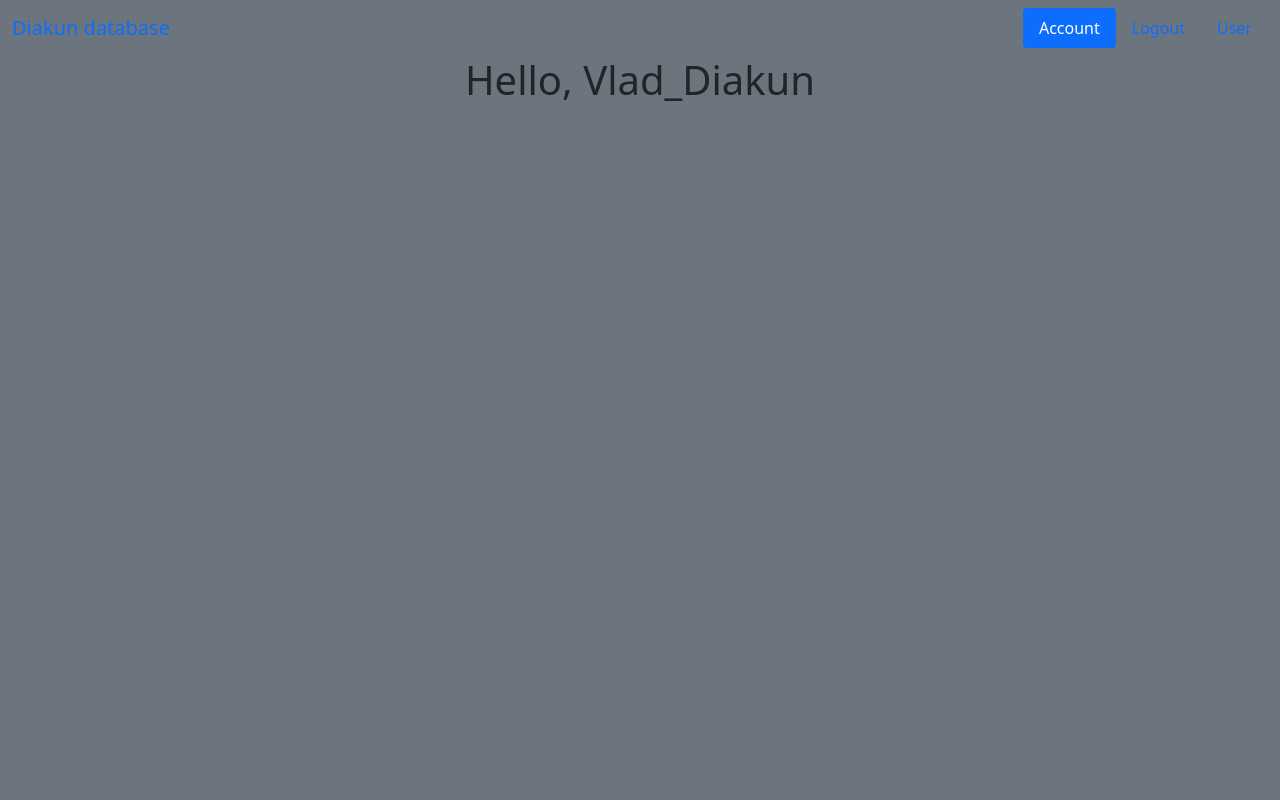
After one commit to AkakiyBerula/Diakun_Labs7-, a Flask app: page /account in a window 1280 px wide. The commit adds this page. Run offline with Flask 2, Linux system fonts and the light colour scheme; a user stored in the database is signed in; some libraries are stand-ins or nearby versions.

Commit message:
lab9 done

```diff
--- a/app/templates/_render_field.html
+++ b/app/templates/_render_field.html
@@ -1,5 +1,5 @@
 {% macro render_field_group(field) %}
-<div class = "form-group ">
+<div class = "form-outline mb-4">
     {{ field.label(style = "margin-top: 20px;") }}
     {{ field(class_="form-control col-xs-3") }}
     <div style = "background-color: rgba(212, 0, 0, 0.3); padding-top: 5px">
@@ -20,7 +20,7 @@
 {% macro flash_message() %}
     {% with messages = get_flashed_messages(with_categories=true) %}
         {% if messages %}
-            <div class ="container mt-4" style = "padding-top: 10px;">
+            <div class ="container mt-4" style = "width: 100%; padding-top: 10px;">
                 {% for category, message in messages %}
                     <div class = "alert alert-{{category}} alert-dismissible" role="alert">
                         {{ message }}
--- /dev/null
+++ b/app/templates/account.html
@@ -0,0 +1,6 @@
+{% extends 'base.html' %}
+
+{% block content %}
+    <h1 class = "text-center">Hello, {{ current_user.username }}</h1>
+    <div class = "container" style="width: 40%; margin-left: 30%">{{ flash_message() }}</div>
+{% endblock %}
--- a/app/templates/base.html
+++ b/app/templates/base.html
@@ -4,8 +4,9 @@
         <meta charset="utf-8">
         <title>{{ title }}</title>
         <link href="{{url_for('static', filename = 'bootstrap/css/bootstrap.min.css')}}" rel="stylesheet">
+
     </head>
-    <body>
+    <body class="bg-secondary">
         {% include 'nav.html' %}
 
         {% block content %} {% endblock %}
--- a/app/templates/login.html
+++ b/app/templates/login.html
@@ -3,7 +3,7 @@
 {% block title %} {{ title }} {% endblock %}
 
 {% block content %}
-        <div class = "container">
+        <div class = "container" style="width: 50%; margin-left: 25%">
             <h1 class = "text-center">Log In!</h1>
             <form method="POST" action="{{ url_for('login')}}">
                 {{ form.csrf_token }}
@@ -13,4 +13,5 @@
                 {{ form.submit(class_ ="btn btn-outline btn-primary", style = "margin-top: 10px;") }}
                 {{ flash_message() }}
             </form>
+        </div>
 {% endblock %}
--- a/app/templates/nav.html
+++ b/app/templates/nav.html
@@ -1,14 +1,23 @@
-<nav class="navbar navbar-primary bg-light">
+<nav class="navbar navbar-primary">
     <div class="container-fluid">
         <a class="navbar-brand" href="#">Diakun database</a>
         <div class="nav">
-            <ul class="nav nav-pills nav-fill">
+            <ul class="nav nav-pills">
+                {% if current_user.is_authenticated  %}
+                <li class="nav-item">
+                    <a class="nav-link active" aria-current="page" href="{{url_for('account')}}">Account</a>
+                </li>
+                <li class="nav-item">
+                    <a class="nav-link" href="{{url_for('logout')}}">Logout</a>
+                </li>
+                {% else %}
                 <li class="nav-item">
                     <a class="nav-link active" aria-current="page" href="{{url_for('login')}}">Login</a>
                 </li>
                 <li class="nav-item">
                     <a class="nav-link" href="{{url_for('register')}}">Register</a>
                 </li>
+                {% endif %}
                 <li class="nav-item">
                    <a class="nav-link" href="{{url_for('users')}}">User</a>
                 </li>
--- a/app/templates/register.html
+++ b/app/templates/register.html
@@ -3,7 +3,7 @@
 {% block title %} {{ title }} {% endblock %}
 
 {% block content %}
-        <div class = "container">
+        <div class = "container"  style="width: 40%; margin-left: 30%">
             <h1 class = "text-center">Join Today</h1>
             <form method="POST" action="{{ url_for('register')}}">
                 {{ form.csrf_token }}
@@ -14,4 +14,5 @@
                 {{ form.submit(class_ ="btn btn-success", style = "margin-top: 20px;") }}
                 {{ flash_message() }}
             </form>
+        </div>
 {% endblock %}
--- a/app/views.py
+++ b/app/views.py
@@ -2,6 +2,7 @@ from app import *
 from app import db, SQLAlchemy
 from app.models import User
 from app.forms import RegistrationForm, LoginForm
+from flask_login import login_user, current_user, logout_user, login_required
 
 
 @app.route("/users")
@@ -15,6 +16,9 @@ def users():
 
 @app.route("/register", methods = ['GET', 'POST'])
 def register():
+    if current_user.is_authenticated:
+        flash("Ви авторизовані на сайті", category="warning")
+        return redirect(url_for('account'))
     form = RegistrationForm()
     if form.validate_on_submit():
         username = form.username.data
@@ -29,6 +33,9 @@ def register():
 
 @app.route("/login", methods = ['GET', 'POST'])
 def login():
+    if current_user.is_authenticated:
+        flash("Ви авторизовані на сайті", category="warning")
+        return redirect(url_for('account'))
     form = LoginForm()
     if form.validate_on_submit():
         email = form.email.data
@@ -39,6 +46,18 @@ def login():
             'перевірте правильність написання електронної почти і паролю.',
             category ='warning')
         else:
+            login_user(dataEmail, remember=form.remember.data)
             flash("Авторизація пройшла успішно!", category = 'success')
             return redirect(url_for('login'))
     return render_template('login.html', form=form, title='Login')
+
+@app.route("/logout")
+def logout():
+    logout_user()
+    flash("Ви вийшли зі своєї сторінки!", category = "success")
+    return redirect(url_for('login'))
+
+@app.route("/account")
+@login_required
+def account():
+    return render_template("account.html", title="account")
```
Also changed, not shown: app/__init__.py (+6 -1 lines), app/models.py (+7 -2 lines), app/templates/users.html (+3 -4 lines), manager.py (renamed from manage.py).
